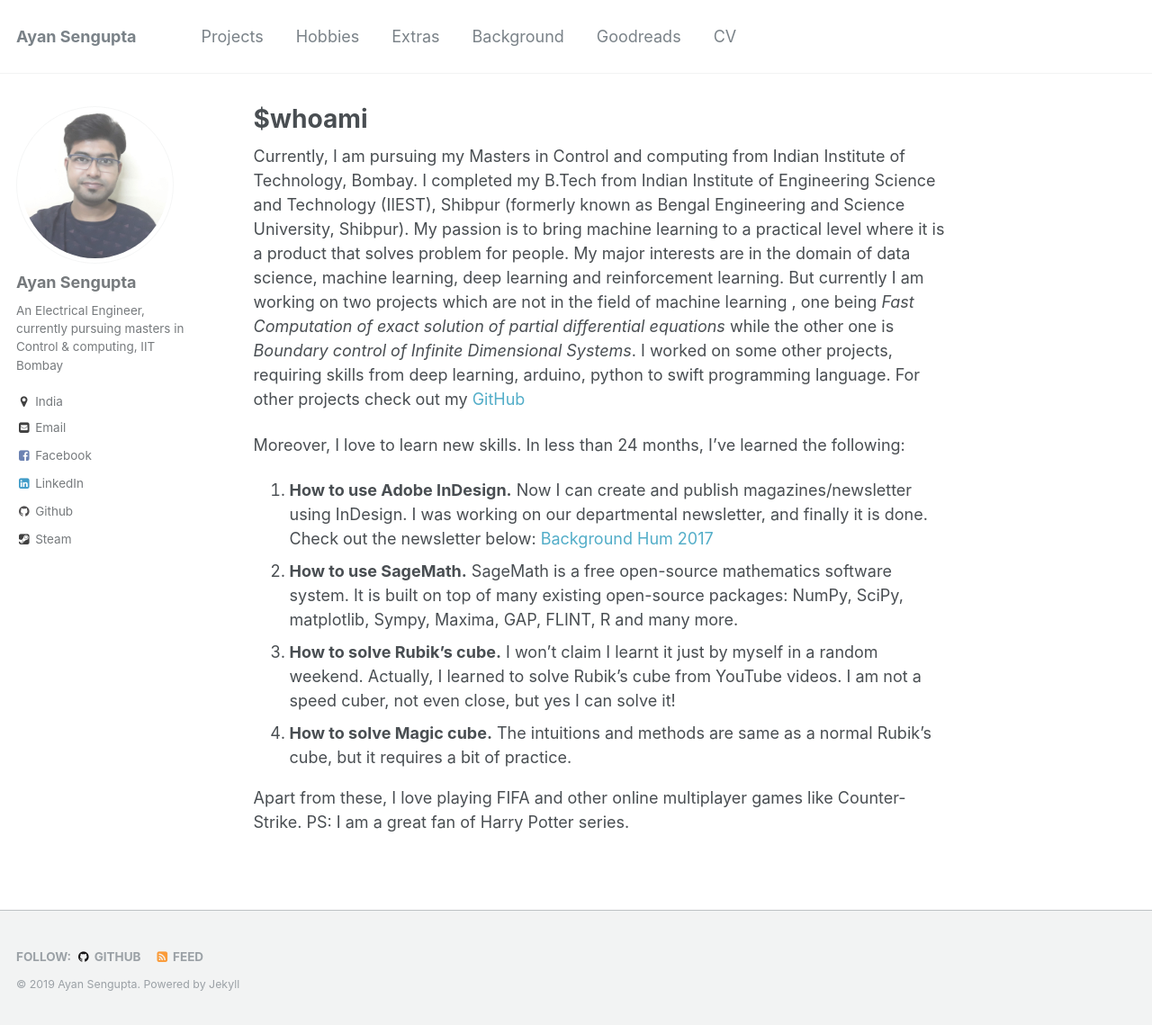
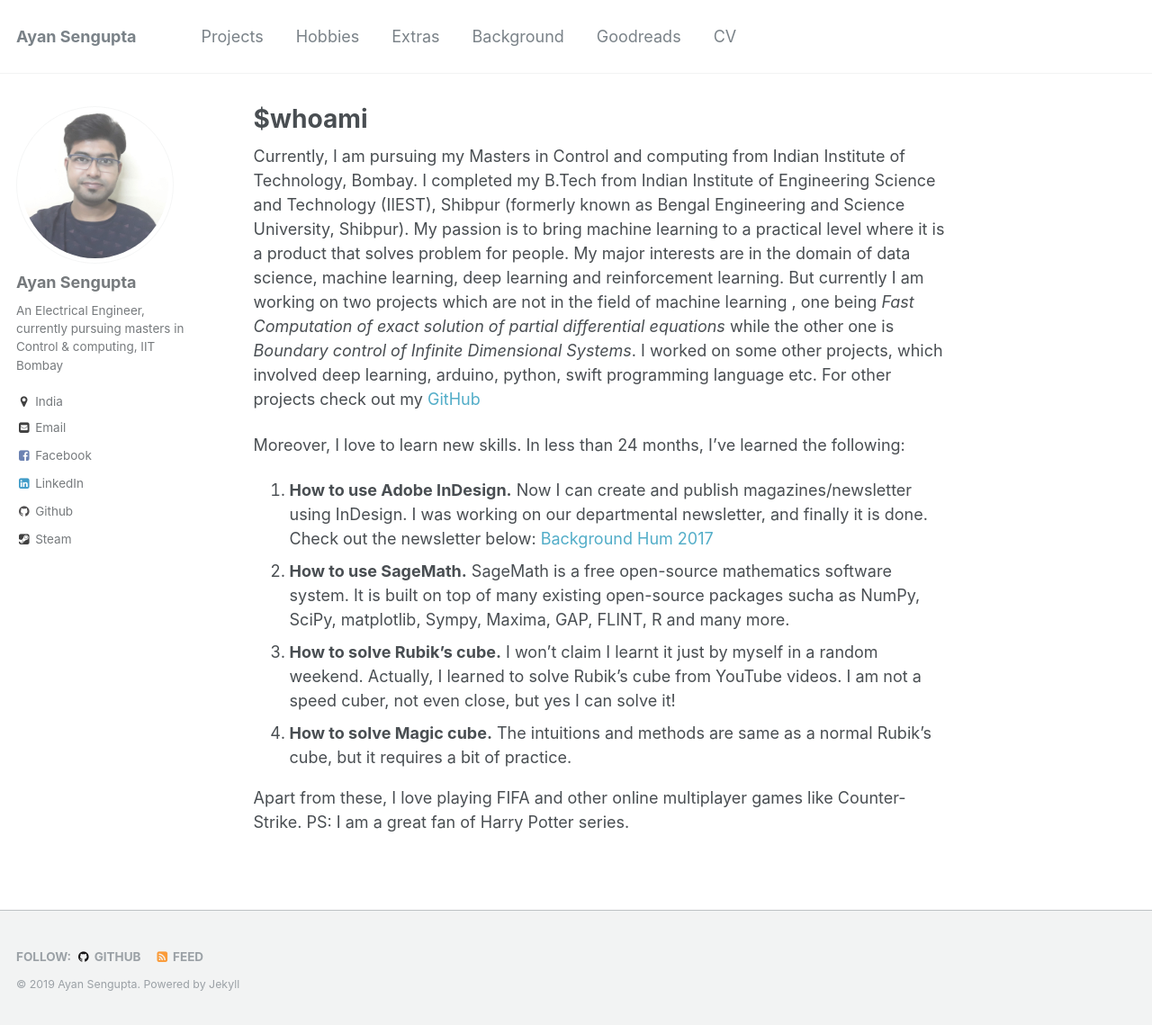
Before and after one commit to ayansengupta17/ayansengupta17.github.io, a Jekyll site: the page built from _pages/about.md, in a window 1280 px wide and 1139 px high. Shown: the whole window at 90% size. Built offline with Jekyll 4.4.1, drawn with Linux system fonts in a browser that asks for light colours.

Commit message:
Update about.md

```diff
--- a/_pages/about.md
+++ b/_pages/about.md
@@ -10,13 +10,13 @@
 Engineering and Science University, Shibpur). My passion is to bring machine learning to a practical level where it is a product that solves problem for people.
 My major interests are in the domain of data science, machine learning, deep learning and reinforcement learning. But currently I am working on two projects which are not in the field of machine learning
 , one being *Fast Computation of exact solution of partial differential equations* while the other one is *Boundary control of Infinite Dimensional Systems*.
-I worked on some other projects, requiring skills from deep learning, arduino, python to swift programming language.
+I worked on some other projects, which involved deep learning, arduino, python, swift programming language etc.
 For other projects check out my [GitHub]("https://github.com/ayansengupta17/")
 
 Moreover, I love to learn new skills. In less than 24 months, I’ve learned the following:
 1. **How to use Adobe InDesign.** Now I can create and publish magazines/newsletter using InDesign. I was working on our departmental newsletter, and finally it is done. Check out the newsletter below:
 [Background Hum 2017]("https://issuu.com/ayansengupta17/docs/bh_final")
-2. **How to use SageMath.** SageMath is a free open-source mathematics software system. It is built on top of many existing open-source packages: NumPy, SciPy, matplotlib, Sympy, Maxima, GAP, FLINT, R and many more.
+2. **How to use SageMath.** SageMath is a free open-source mathematics software system. It is built on top of many existing open-source packages sucha as NumPy, SciPy, matplotlib, Sympy, Maxima, GAP, FLINT, R and many more.
 3. **How to solve Rubik's cube.** I won't claim I learnt it just by myself in a random weekend. Actually, I learned to solve Rubik's cube from YouTube videos. I am not a speed cuber, not even close, but yes I can solve it!
 4. **How to solve Magic cube.** The intuitions and methods are same as a normal Rubik's cube, but it requires a bit of practice.
 
```
